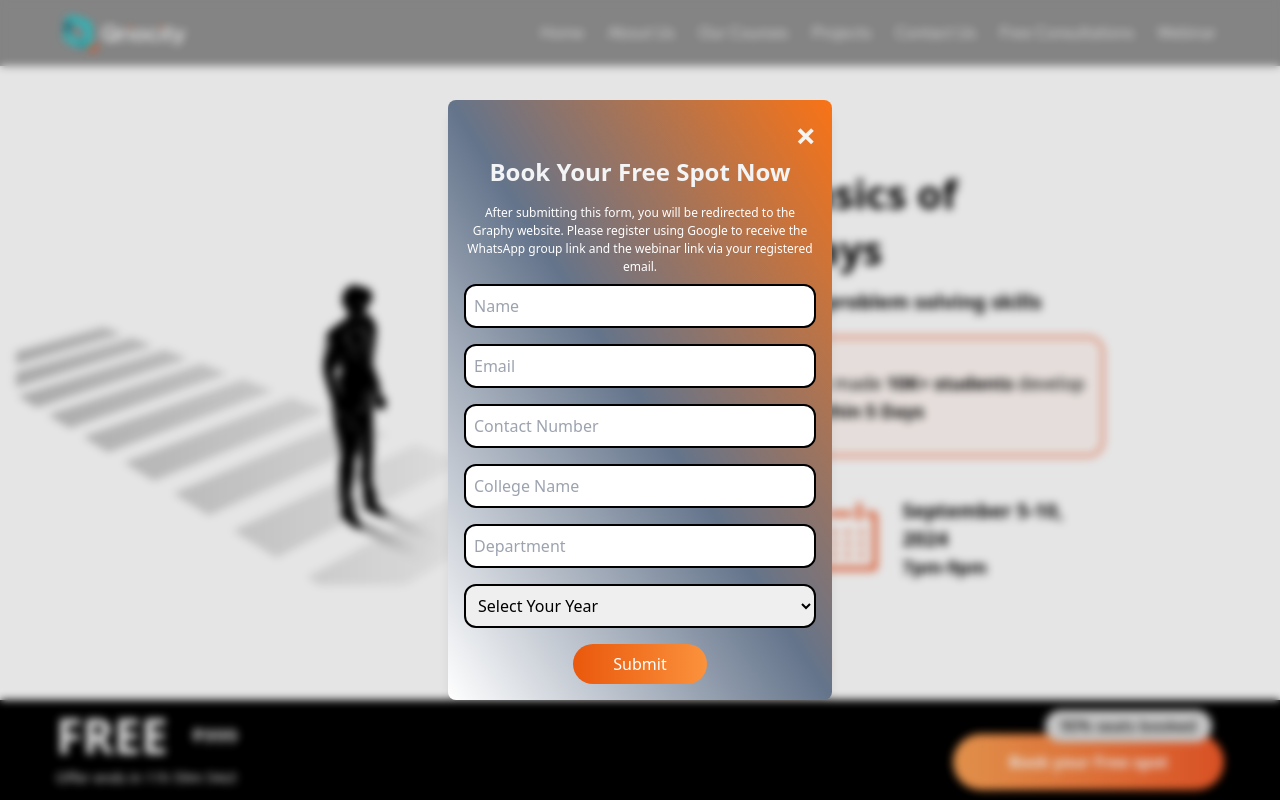
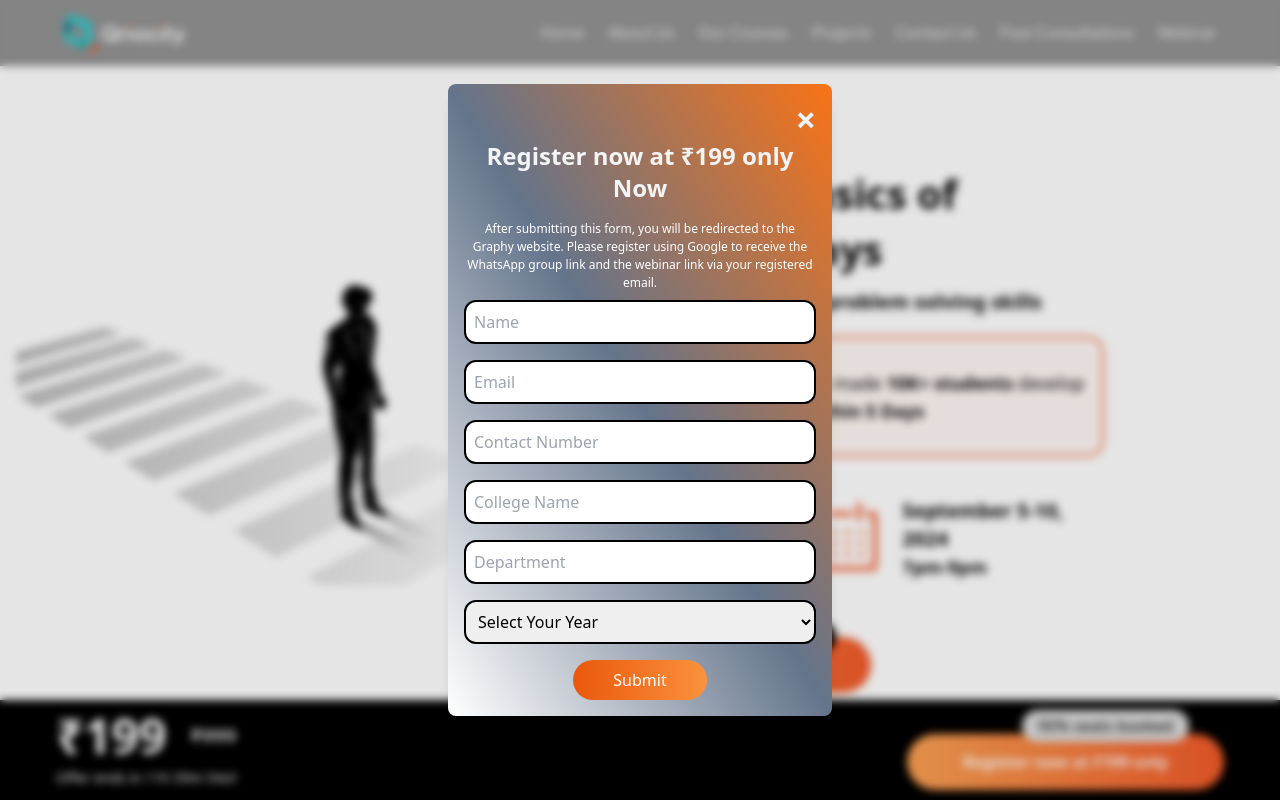
Before and after one commit to Qriocity-Company/Qriocity, a React (Vite) app: page /DsaBootcamp in a window 1280 px wide. Shown: the top 800 px of the page. Built offline with nearby package versions, Linux system fonts and the light colour scheme.

Commit message:
changes in dsa bootcamp

```diff
--- /dev/null
+++ b/src/components/Testimonials2.jsx
@@ -0,0 +1,23 @@
+import React from 'react'
+import "../App.css"
+
+import Carasoule from './carasoule'
+
+
+function Testimonials2() {
+  return (
+    <div className="w-full font-serif  flex  justify-center items-center px-2 md:px-0 py-10 md:py-20">
+    <div className="w-full   flex flex-col justify-center items-center gap-6 md:gap-16">
+
+       <h1 className=' text-center text-[32px] text-black md:text-[54px] font-semibold '>Testimonials</h1>
+       <div >
+        <Carasoule/>
+
+       </div>
+
+    </div>
+    </div>
+  )
+}
+
+export default Testimonials2
--- a/src/pages/Dsa.jsx
+++ b/src/pages/Dsa.jsx
@@ -29,6 +29,8 @@ import p3 from "../assets/p3.jpg"
 import p4 from "../assets/p4.jpg"
 import p5 from "../assets/p5.png"
 import toast, { Toaster } from "react-hot-toast";
+import Testimonials from "../components/Testimonials";
+import Testimonials2 from "../components/Testimonials2";
 const Dsa = () => {
   const [name, setName] = useState("");
   const [email, setEmail] = useState("");
@@ -232,7 +234,7 @@ const Dsa = () => {
                 &times;
               </h1>
               <h2 className="text-2xl font-bold mb-4 text-center text-gray-100">
-                Book Your Free Spot Now
+                Register now at ₹199 only Now
               </h2>
               <p className="text-center mb-2 text-[12px]">After submitting this form, you will be redirected to the Graphy website. Please register using Google to receive the WhatsApp group link and the webinar link via your registered email.</p>
               <div>
@@ -338,7 +340,7 @@ const Dsa = () => {
                 &times;
               </h1>
               <h2 className="text-2xl font-bold mb-4 text-center text-gray-100">
-                Book Your Free Spot Now
+                Register now at ₹199 only Now
               </h2>
               <p className="text-center mb-2 text-[12px]">After submitting this form, you will be redirected to the Graphy website. Please register using Google to receive the WhatsApp group link and the webinar link via your registered email.</p>
               <div>
@@ -496,7 +498,7 @@ const Dsa = () => {
                 }}
                 onClick={handleForm}
               >
-                Book your Free spot
+                Register now at ₹199 only
               </button>
             </div>
           </div>
@@ -623,7 +625,7 @@ const Dsa = () => {
               }}
               onClick={handleForm}
             >
-              Book your Free spot
+              Register now at ₹199 only
             </button>
           </div>
         </div>
@@ -719,7 +721,7 @@ const Dsa = () => {
               }}
               onClick={handleForm}
             >
-              Book your Free spot
+              Register now at ₹199 only
             </button>
           </div>
 
@@ -741,7 +743,7 @@ const Dsa = () => {
               <div className="bg-white p-4 rounded-xl flex flex-col h-auto w-[200px] lg:h-[250px] lg:w-[250px]">
                 <FaStar className="ml-2" size={30} color="#F15A29" />
                 <h1 className="flex items-start font-bold text-sm lg:text-lg flex-col mt-4 ml-2">
-                Thechnical Mock <span>Interview conducted</span> <span>by Industry</span>Experts(Recorded)
+                Technical Mock <span>Interview conducted</span> <span>by Industry</span>Experts(Recorded)
                 </h1>
                 <img
                   className="place-self-end mt-5 h-10 w-10 lg:h-14 lg:w-14"
@@ -793,78 +795,12 @@ const Dsa = () => {
                 }}
                 onClick={handleForm}
               >
-                Book your Free spot
+                Register now at ₹199 only
               </button>
             </div>
           </div>
         </div>
-        <div className="mt-20 flex flex-col">
-          <h1 className="place-self-center mt-10 text-[50px] font-serif font-bold">
-            Testimonials
-          </h1>
-          <div className="grid grid-cols-1 md:grid-cols-2 lg:grid-cols-3 gap-4 mt-10">
-            <div className="p-4 border rounded-lg shadow-xl bg-white flex flex-col justify-between h-full">
-              <p className="text-gray-700 mb-4">
-                "This webinar was incredibly insightful and well-organized. The
-                speakers were knowledgeable and engaging. Highly recommend!"
-              </p>
-              <div className="p-2 bg-orange-500 text-white rounded mt-4 text-center">
-                <p className="text-sm"> Rahul</p>
-                <p className="text-sm">Chennai</p>
-              </div>
-            </div>
-            <div className="p-4 border rounded-lg shadow-xl bg-white flex flex-col justify-between h-full">
-              <p className="text-gray-700 mb-4">
-                "I learned so much from this webinar. The content was relevant
-                and the delivery was excellent. Looking forward to the next
-                one!"
-              </p>
-              <div className="p-2 bg-orange-500 text-white rounded mt-4 text-center">
-                <p className="text-sm">Gowthami</p>
-                <p className="text-sm">Chennai</p>
-              </div>
-            </div>
-            <div className="p-4 border rounded-lg shadow-xl bg-white flex flex-col justify-between h-full">
-              <p className="text-gray-700 mb-4">
-                "I attended Qriocity’s Webinar last week, the webinar was really good and I got a clear process of how I can get my dream job. Also I understood how to crack high package jobs in top companies"
-              </p>
-              <div className="p-2 bg-orange-500 text-white rounded mt-4 text-center">
-                <p className="text-sm">Krithika</p>
-                <p className="text-sm">Bangalore</p>
-              </div>
-            </div>
-            <div className="p-4 border rounded-lg shadow-xl bg-white flex flex-col justify-between h-full">
-              <p className="text-gray-700 mb-4">
-                "Fantastic webinar! The presenters were top-notch, and the
-                content was both informative and inspiring."
-              </p>
-              <div className="p-2 bg-orange-500 text-white rounded mt-4 text-center">
-                <p className="text-sm">Ayush</p>
-                <p className="text-sm">Delhi</p>
-              </div>
-            </div>
-            <div className="p-4 border rounded-lg shadow-xl bg-white flex flex-col justify-between h-full">
-              <p className="text-gray-700 mb-4">
-                "The webinar exceeded my expectations. The topics covered were
-                current and the speakers were engaging."
-              </p>
-              <div className="p-2 bg-orange-500 text-white rounded mt-4 text-center">
-                <p className="text-sm">Kishore</p>
-                <p className="text-sm">Vellore</p>
-              </div>
-            </div>
-            <div className="p-4 border rounded-lg shadow-xl bg-white flex flex-col justify-between h-full">
-              <p className="text-gray-700 mb-4">
-                "Great webinar with valuable insights. The Q&A session was
-                particularly helpful."
-              </p>
-              <div className="p-2 bg-orange-500 text-white rounded mt-4 text-center">
-                <p className="text-sm">Arthi</p>
-                <p className="text-sm">Coimbatore</p>
-              </div>
-            </div>
-          </div>
-        </div>
+       <Testimonials2/>
 
         <div className="flex flex-col justify-center items-center lg:mr-10 mt-10">
           <span className="-mr-20 -mb-4 bg-black text-white rounded-2xl px-4 z-30 py-1">
@@ -877,7 +813,7 @@ const Dsa = () => {
             }}
             onClick={handleForm}
           >
-            Book your Free spot
+            Register now at ₹199 only
           </button>
         </div>
         <div className="w-full flex flex-col items-center p-2 md:p-0 justify-center mt-20 bg-[#e3efec]">
@@ -920,7 +856,7 @@ const Dsa = () => {
               }}
               onClick={handleForm}
             >
-              Book your Free spot
+              Register now at ₹199 only
             </button>
           </div>
         </div>
@@ -930,7 +866,7 @@ const Dsa = () => {
         <div className="flex flex-col">
           <div className="flex justify-center items-center lg:gap-6 gap-2 h-full">
             <h1 className="font-bold text-2xl lg:text-5xl text-white lg:ml-10">
-              FREE
+            ₹199
             </h1>
             <h1 className=" text-[20px] text-white line-through">₹999</h1>
           </div>
@@ -952,7 +888,7 @@ const Dsa = () => {
             }}
             onClick={handleForm}
           >
-            Book your Free spot
+            Register now at ₹199 only
           </button>
         </div>
       </div>
```
